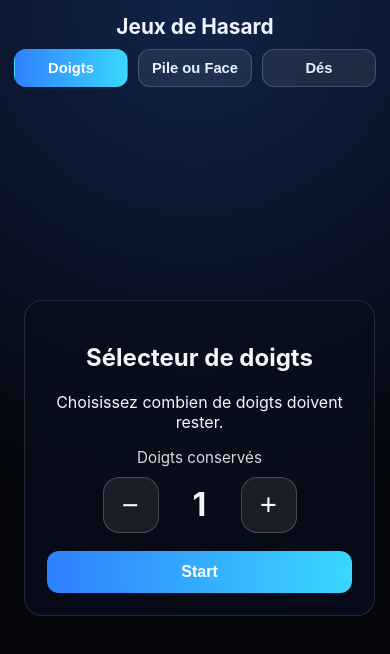
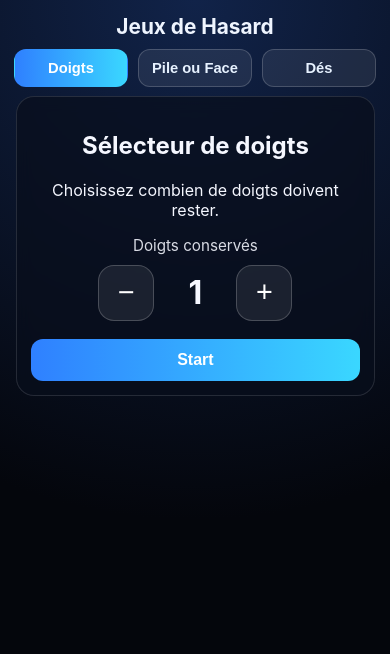
Before and after one commit to gabrielvrnnn/Jeux-interactif, a React (Vite) app: page / in a window 390 px wide. Shown: the top 654 px of the page. Built offline with nearby package versions, Linux system fonts and the light colour scheme.

Commit message:
Improve responsive layout to avoid clipped game content

```diff
--- a/src/styles.css
+++ b/src/styles.css
@@ -27,6 +27,7 @@ body {
   touch-action: none;
   overscroll-behavior: none;
   user-select: none;
+  overflow-y: auto;
 }
 
 .topbar {
@@ -76,14 +77,14 @@ body {
 }
 
 .dice-grid {
-  margin-top: 18px;
+  margin-top: 14px;
   display: grid;
   grid-template-columns: repeat(3, minmax(0, 1fr));
-  gap: 10px;
+  gap: clamp(6px, 1.6vw, 10px);
 }
 
 .die {
-  height: 88px;
+  height: clamp(60px, 11vw, 88px);
   border-radius: 16px;
   border: 2px solid rgba(255, 255, 255, 0.32);
   background: linear-gradient(155deg, rgba(255, 255, 255, 0.22), rgba(255, 255, 255, 0.08));
@@ -131,8 +132,10 @@ body {
   z-index: 2;
   display: grid;
   place-items: center;
+  align-content: start;
   pointer-events: none;
-  padding: 96px 24px 24px;
+  padding: 96px 16px 20px;
+  overflow-y: auto;
 }
 
 .card,
@@ -143,11 +146,11 @@ body {
 }
 
 .card {
-  width: min(90vw, 360px);
+  width: min(92vw, 400px);
   background: rgba(9, 14, 29, 0.72);
   border: 1px solid rgba(255, 255, 255, 0.12);
   border-radius: 18px;
-  padding: 22px;
+  padding: clamp(14px, 2.8vw, 22px);
   backdrop-filter: blur(8px);
 }
 
@@ -248,8 +251,9 @@ body {
   inset: 0;
   z-index: 2;
   display: grid;
-  place-items: center;
-  padding: 96px 24px 24px;
+  place-items: start center;
+  padding: 96px 16px 20px;
+  overflow-y: auto;
 }
 
 .coin-card {
@@ -346,3 +350,24 @@ body {
     transform: rotateY(360deg);
   }
 }
+
+@media (max-height: 760px) {
+  .topbar {
+    padding-top: 10px;
+    gap: 8px;
+  }
+
+  .topbar h1 {
+    font-size: 1.1rem;
+  }
+
+  .tab-btn {
+    padding: 8px;
+    font-size: 0.85rem;
+  }
+
+  .start-btn {
+    margin-top: 12px;
+    padding: 10px;
+  }
+}
```
